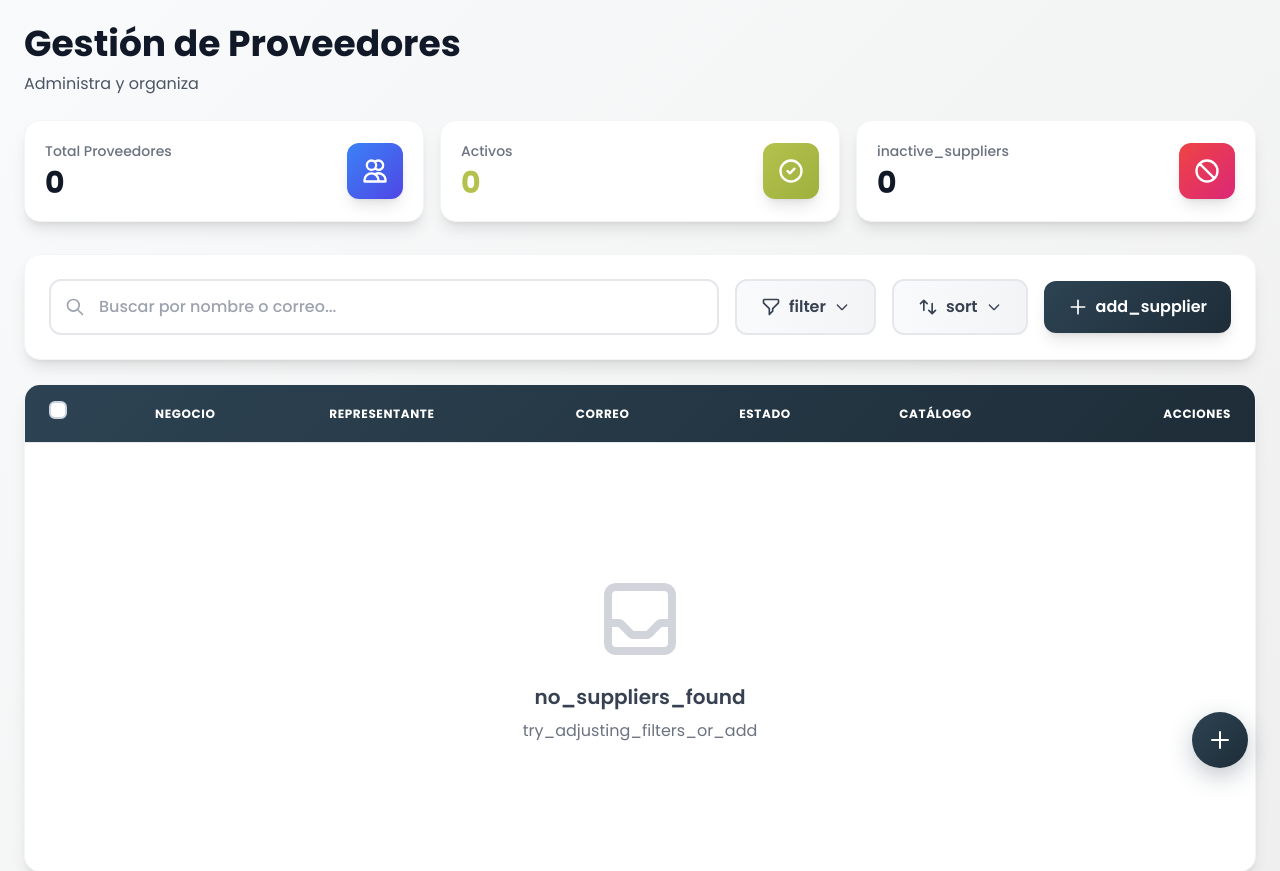
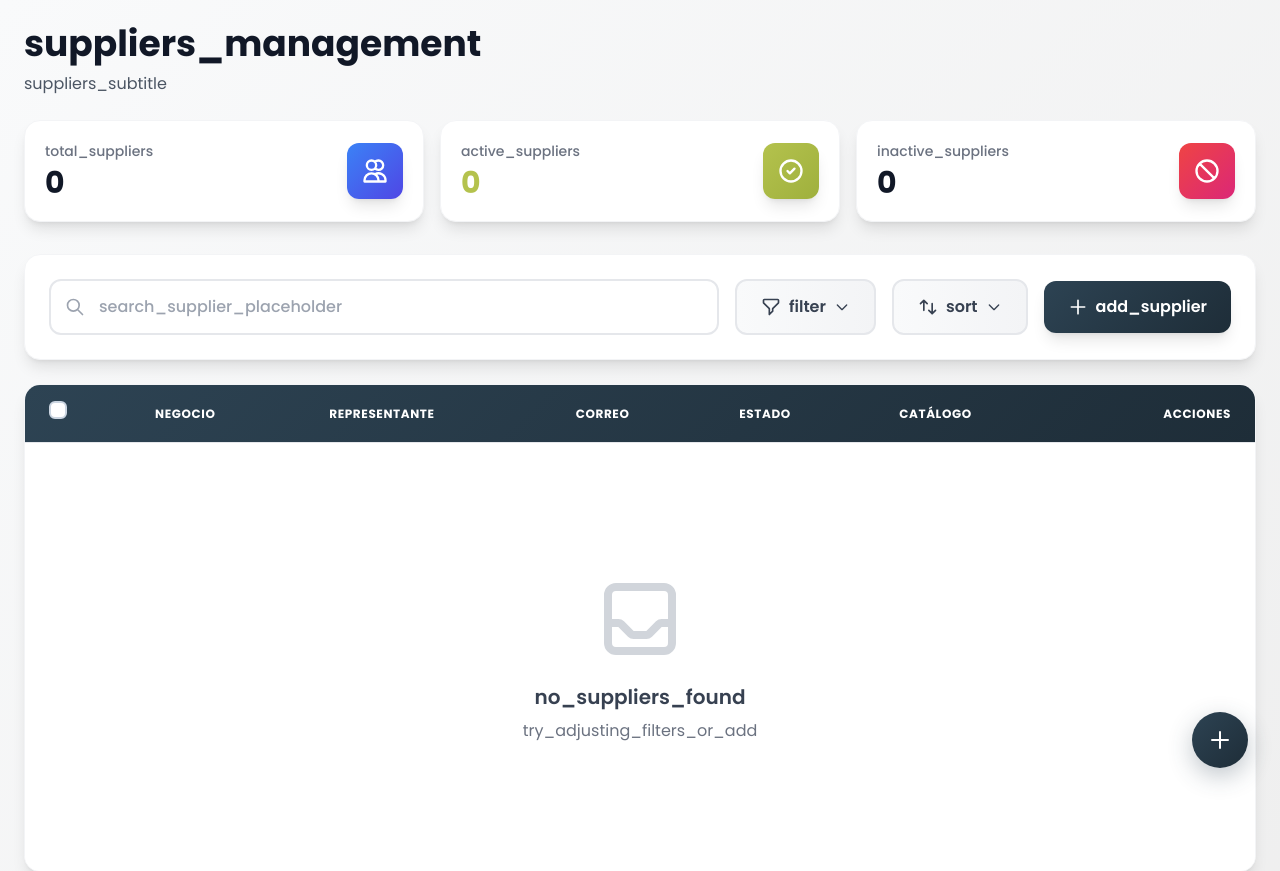
Before and after one commit to GenesisCampos100/puntoDeVenta, a PHP site: template src/pages/proveedores_contenido.php in a window 1280 px wide. Shown: the top 871 px of the page. Run offline with PHP 8.4, Linux system fonts and the light colour scheme; the template is opened without the code that fills it, so the values that code supplies are empty; some libraries are stand-ins or nearby versions.

Commit message:
fix: Completar traducciones en proveedores (títulos, stats, búsqueda) y nueva_venta (panel de totales y botones)

```diff
--- a/src/pages/proveedores_contenido.php
+++ b/src/pages/proveedores_contenido.php
@@ -368,8 +368,8 @@ body.dark-mode .btn-add {
         <!-- Header -->
         <div class="mb-8 animate-slideDown">
             <div class="mb-6">
-                <h1 class="text-3xl md:text-4xl font-bold text-gray-900 mb-2">Gestión de Proveedores</h1>
-                <p class="text-gray-600 text-base">Administra y organiza</p>
+                <h1 class="text-3xl md:text-4xl font-bold text-gray-900 mb-2"><?php echo __('suppliers_management'); ?></h1>
+                <p class="text-gray-600 text-base"><?php echo __('suppliers_subtitle'); ?></p>
             </div>
 
             <!-- Stats Cards -->
@@ -377,7 +377,7 @@ body.dark-mode .btn-add {
                 <div class="bg-white rounded-2xl p-5 shadow-lg hover-lift animate-slideUp border border-gray-100">
                     <div class="flex items-center justify-between">
                         <div>
-                            <p class="text-gray-500 text-sm font-medium mb-1">Total Proveedores</p>
+                            <p class="text-gray-500 text-sm font-medium mb-1"><?php echo __('total_suppliers'); ?></p>
                             <p class="text-3xl font-bold text-gray-900"><?= count($proveedores) ?></p>
                         </div>
                         <div class="w-14 h-14 bg-gradient-to-br from-blue-500 to-indigo-600 rounded-xl flex items-center justify-center shadow-lg">
@@ -391,7 +391,7 @@ body.dark-mode .btn-add {
                 <div class="bg-white rounded-2xl p-5 shadow-lg hover-lift animate-slideUp delay-100 border border-gray-100">
                     <div class="flex items-center justify-between">
                         <div>
-                            <p class="text-gray-500 text-sm font-medium mb-1">Activos</p>
+                            <p class="text-gray-500 text-sm font-medium mb-1"><?php echo __('active_suppliers'); ?></p>
                             <p class="text-3xl font-bold" style="color: #b4c24d;"><?= count(array_filter($proveedores, fn($e) => $e['estatus'] == 1)) ?></p>
                         </div>
                         <div class="w-14 h-14 rounded-xl flex items-center justify-center shadow-lg" style="background: linear-gradient(135deg, #b4c24d 0%, #9fb03d 100%);">
@@ -433,7 +433,7 @@ body.dark-mode .btn-add {
                             id="busqueda-input"
                             name="busqueda"
                             type="text"
-                            placeholder="Buscar por nombre o correo..."
+                            placeholder="<?php echo __('search_supplier_placeholder'); ?>"
                             value="<?= htmlspecialchars($busqueda) ?>"
                             class="search-input w-full pl-12 pr-12 py-3.5 rounded-xl border-2 border-gray-200 focus:border-primary focus:outline-none transition-all duration-200 text-gray-900 placeholder-gray-400 font-medium"
                         />
@@ -485,7 +485,7 @@ body.dark-mode .btn-add {
 
                         <div id="orderMenu" class="dropdown-menu" style="top: auto; bottom: calc(100% + 0.75rem);">
                             <div>
-                                <p class="text-xs font-bold text-gray-500 uppercase tracking-wider mb-3"><?php echo __('sort_by'); ?></p>
+                                <p class="text-xs font-bold text-gray-500 uppercase tracking-wider mb-3"><?php echo __('sort_by_suppliers'); ?></p>
                                 <select name="orden" onchange="document.getElementById('toolbar-form').submit()" class="w-full px-3 py-2 rounded-lg border-2 border-gray-200 focus:border-primary focus:outline-none">
                                     <option value="p.nombre ASC" <?= ($orden == 'p.nombre ASC') ? 'selected' : '' ?>><?php echo __('name_az_suppliers'); ?></option>
                                     <option value="p.nombre DESC" <?= ($orden == 'p.nombre DESC') ? 'selected' : '' ?>><?php echo __('name_za_suppliers'); ?></option>
```
Also changed, not shown: src/pages/nueva_venta.php (+5 -5 lines).
